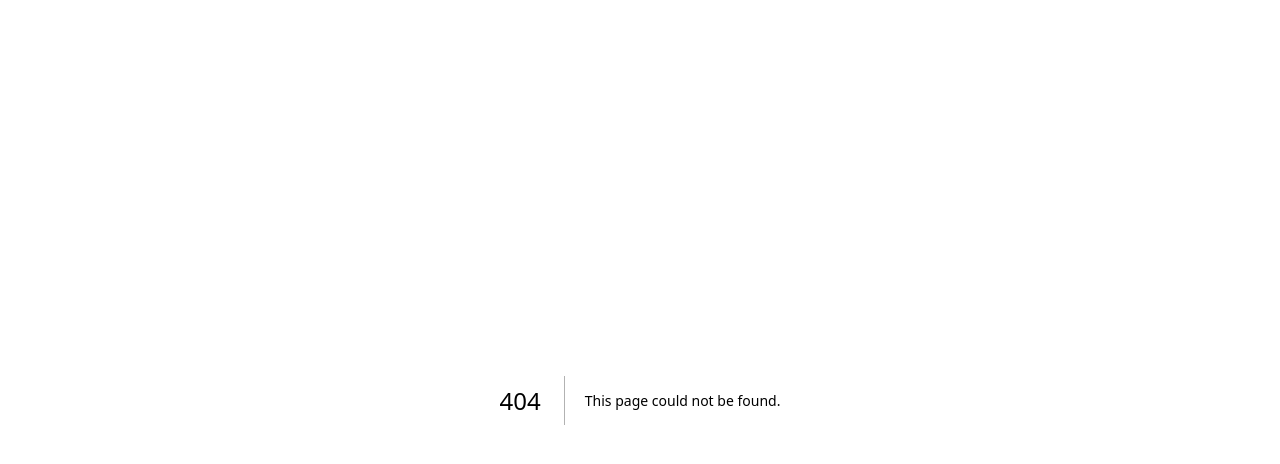
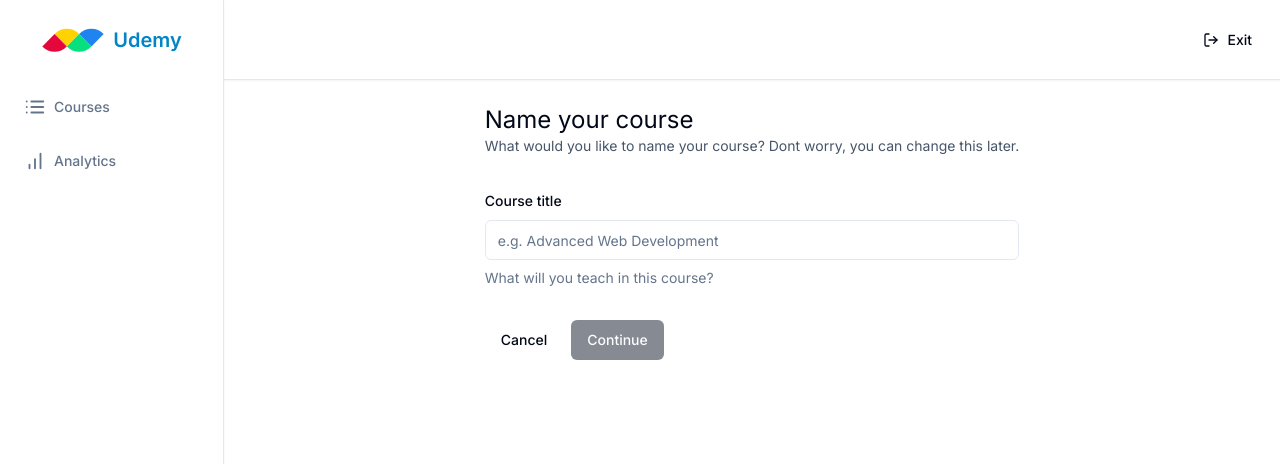
Before and after one commit to daniel-liemng/udemy_next_mux_stripe_prisma_supabase, a Next.js app: page /teacher/create in a window 1280 px wide. Before the commit this address had no page. Shown: the top 464 px of the page. Built offline with nearby package versions, Linux system fonts and the light colour scheme.

Commit message:
create course ui

```diff
--- a/app/(dashboard)/(routes)/teacher/courses/page.tsx
+++ b/app/(dashboard)/(routes)/teacher/courses/page.tsx
@@ -1,5 +1,14 @@
+import { Button } from '@/components/ui/button';
+import Link from 'next/link';
+
 const CoursesPage = () => {
-  return <div>CoursesPage</div>;
+  return (
+    <div className='p-6'>
+      <Link href='/teacher/create'>
+        <Button>New Course</Button>
+      </Link>
+    </div>
+  );
 };
 
 export default CoursesPage;
--- /dev/null
+++ b/app/(dashboard)/(routes)/teacher/create/page.tsx
@@ -0,0 +1,103 @@
+'use client';
+
+import * as z from 'zod';
+import axios from 'axios';
+import { zodResolver } from '@hookform/resolvers/zod';
+import { useForm } from 'react-hook-form';
+import { useRouter } from 'next/navigation';
+
+import { Button } from '@/components/ui/button';
+import {
+  Form,
+  FormControl,
+  FormDescription,
+  FormField,
+  FormItem,
+  FormLabel,
+  FormMessage,
+} from '@/components/ui/form';
+import { Input } from '@/components/ui/input';
+import Link from 'next/link';
+import { toast } from 'react-hot-toast';
+
+const formSchema = z.object({
+  title: z.string().min(1, {
+    message: 'Title is required.',
+  }),
+});
+
+const CreatePage = () => {
+  const router = useRouter();
+
+  const form = useForm<z.infer<typeof formSchema>>({
+    resolver: zodResolver(formSchema),
+    defaultValues: {
+      title: '',
+    },
+  });
+
+  const { isSubmitting, isValid } = form.formState;
+
+  const onSubmit = async (values: z.infer<typeof formSchema>) => {
+    try {
+      const { data } = await axios.post('/api/course', values);
+      toast.success('Course Created');
+      router.push(`/teacher/course/${data.id}`);
+    } catch (err) {
+      console.log(err);
+      toast.error('Something went wrong');
+    }
+  };
+
+  return (
+    <div className='max-w-5xl mx-auto flex md:items-center md:justify-center h-full p-6'>
+      <div>
+        <h1 className='text-2xl'>Name your course</h1>
+        <p className='text-sm text-slate-600'>
+          What would you like to name your course? Dont worry, you can change
+          this later.
+        </p>
+
+        <Form {...form}>
+          <form
+            onSubmit={form.handleSubmit(onSubmit)}
+            className='space-y-8 mt-8'
+          >
+            <FormField
+              control={form.control}
+              name='title'
+              render={({ field }) => (
+                <FormItem>
+                  <FormLabel>Course title</FormLabel>
+                  <FormControl>
+                    <Input
+                      placeholder='e.g. Advanced Web Development'
+                      {...field}
+                      disabled={isSubmitting}
+                    />
+                  </FormControl>
+                  <FormDescription>
+                    What will you teach in this course?
+                  </FormDescription>
+                  <FormMessage />
+                </FormItem>
+              )}
+            />
+            <div className='flex items-center gap-x-2'>
+              <Link href='/'>
+                <Button type='button' variant='ghost'>
+                  Cancel
+                </Button>
+              </Link>
+              <Button type='submit' disabled={!isValid || isSubmitting}>
+                Continue
+              </Button>
+            </div>
+          </form>
+        </Form>
+      </div>
+    </div>
+  );
+};
+
+export default CreatePage;
--- a/app/layout.tsx
+++ b/app/layout.tsx
@@ -2,6 +2,7 @@
 import type { Metadata } from 'next';
 import { Inter } from 'next/font/google';
 import { ClerkProvider } from '@clerk/nextjs';
+import ToasterProvider from '@/providers/ToasterProvider';
 
 const inter = Inter({ subsets: ['latin'] });
 
@@ -18,7 +19,10 @@
   return (
     <ClerkProvider>
       <html lang='en'>
-        <body className={inter.className}>{children}</body>
+        <body className={inter.className}>
+          <ToasterProvider />
+          {children}
+        </body>
       </html>
     </ClerkProvider>
   );
--- /dev/null
+++ b/components/ui/form.tsx
@@ -0,0 +1,176 @@
+import * as React from "react"
+import * as LabelPrimitive from "@radix-ui/react-label"
+import { Slot } from "@radix-ui/react-slot"
+import {
+  Controller,
+  ControllerProps,
+  FieldPath,
+  FieldValues,
+  FormProvider,
+  useFormContext,
+} from "react-hook-form"
+
+import { cn } from "@/lib/utils"
+import { Label } from "@/components/ui/label"
+
+const Form = FormProvider
+
+type FormFieldContextValue<
+  TFieldValues extends FieldValues = FieldValues,
+  TName extends FieldPath<TFieldValues> = FieldPath<TFieldValues>
+> = {
+  name: TName
+}
+
+const FormFieldContext = React.createContext<FormFieldContextValue>(
+  {} as FormFieldContextValue
+)
+
+const FormField = <
+  TFieldValues extends FieldValues = FieldValues,
+  TName extends FieldPath<TFieldValues> = FieldPath<TFieldValues>
+>({
+  ...props
+}: ControllerProps<TFieldValues, TName>) => {
+  return (
+    <FormFieldContext.Provider value={{ name: props.name }}>
+      <Controller {...props} />
+    </FormFieldContext.Provider>
+  )
+}
+
+const useFormField = () => {
+  const fieldContext = React.useContext(FormFieldContext)
+  const itemContext = React.useContext(FormItemContext)
+  const { getFieldState, formState } = useFormContext()
+
+  const fieldState = getFieldState(fieldContext.name, formState)
+
+  if (!fieldContext) {
+    throw new Error("useFormField should be used within <FormField>")
+  }
+
+  const { id } = itemContext
+
+  return {
+    id,
+    name: fieldContext.name,
+    formItemId: `${id}-form-item`,
+    formDescriptionId: `${id}-form-item-description`,
+    formMessageId: `${id}-form-item-message`,
+    ...fieldState,
+  }
+}
+
+type FormItemContextValue = {
+  id: string
+}
+
+const FormItemContext = React.createContext<FormItemContextValue>(
+  {} as FormItemContextValue
+)
+
+const FormItem = React.forwardRef<
+  HTMLDivElement,
+  React.HTMLAttributes<HTMLDivElement>
+>(({ className, ...props }, ref) => {
+  const id = React.useId()
+
+  return (
+    <FormItemContext.Provider value={{ id }}>
+      <div ref={ref} className={cn("space-y-2", className)} {...props} />
+    </FormItemContext.Provider>
+  )
+})
+FormItem.displayName = "FormItem"
+
+const FormLabel = React.forwardRef<
+  React.ElementRef<typeof LabelPrimitive.Root>,
+  React.ComponentPropsWithoutRef<typeof LabelPrimitive.Root>
+>(({ className, ...props }, ref) => {
+  const { error, formItemId } = useFormField()
+
+  return (
+    <Label
+      ref={ref}
+      className={cn(error && "text-destructive", className)}
+      htmlFor={formItemId}
+      {...props}
+    />
+  )
+})
+FormLabel.displayName = "FormLabel"
+
+const FormControl = React.forwardRef<
+  React.ElementRef<typeof Slot>,
+  React.ComponentPropsWithoutRef<typeof Slot>
+>(({ ...props }, ref) => {
+  const { error, formItemId, formDescriptionId, formMessageId } = useFormField()
+
+  return (
+    <Slot
+      ref={ref}
+      id={formItemId}
+      aria-describedby={
+        !error
+          ? `${formDescriptionId}`
+          : `${formDescriptionId} ${formMessageId}`
+      }
+      aria-invalid={!!error}
+      {...props}
+    />
+  )
+})
+FormControl.displayName = "FormControl"
+
+const FormDescription = React.forwardRef<
+  HTMLParagraphElement,
+  React.HTMLAttributes<HTMLParagraphElement>
+>(({ className, ...props }, ref) => {
+  const { formDescriptionId } = useFormField()
+
+  return (
+    <p
+      ref={ref}
+      id={formDescriptionId}
+      className={cn("text-sm text-muted-foreground", className)}
+      {...props}
+    />
+  )
+})
+FormDescription.displayName = "FormDescription"
+
+const FormMessage = React.forwardRef<
+  HTMLParagraphElement,
+  React.HTMLAttributes<HTMLParagraphElement>
+>(({ className, children, ...props }, ref) => {
+  const { error, formMessageId } = useFormField()
+  const body = error ? String(error?.message) : children
+
+  if (!body) {
+    return null
+  }
+
+  return (
+    <p
+      ref={ref}
+      id={formMessageId}
+      className={cn("text-sm font-medium text-destructive", className)}
+      {...props}
+    >
+      {body}
+    </p>
+  )
+})
+FormMessage.displayName = "FormMessage"
+
+export {
+  useFormField,
+  Form,
+  FormItem,
+  FormLabel,
+  FormControl,
+  FormDescription,
+  FormMessage,
+  FormField,
+}
--- /dev/null
+++ b/components/ui/input.tsx
@@ -0,0 +1,25 @@
+import * as React from "react"
+
+import { cn } from "@/lib/utils"
+
+export interface InputProps
+  extends React.InputHTMLAttributes<HTMLInputElement> {}
+
+const Input = React.forwardRef<HTMLInputElement, InputProps>(
+  ({ className, type, ...props }, ref) => {
+    return (
+      <input
+        type={type}
+        className={cn(
+          "flex h-10 w-full rounded-md border border-input bg-background px-3 py-2 text-sm ring-offset-background file:border-0 file:bg-transparent file:text-sm file:font-medium placeholder:text-muted-foreground focus-visible:outline-none focus-visible:ring-2 focus-visible:ring-ring focus-visible:ring-offset-2 disabled:cursor-not-allowed disabled:opacity-50",
+          className
+        )}
+        ref={ref}
+        {...props}
+      />
+    )
+  }
+)
+Input.displayName = "Input"
+
+export { Input }
--- /dev/null
+++ b/components/ui/label.tsx
@@ -0,0 +1,26 @@
+"use client"
+
+import * as React from "react"
+import * as LabelPrimitive from "@radix-ui/react-label"
+import { cva, type VariantProps } from "class-variance-authority"
+
+import { cn } from "@/lib/utils"
+
+const labelVariants = cva(
+  "text-sm font-medium leading-none peer-disabled:cursor-not-allowed peer-disabled:opacity-70"
+)
+
+const Label = React.forwardRef<
+  React.ElementRef<typeof LabelPrimitive.Root>,
+  React.ComponentPropsWithoutRef<typeof LabelPrimitive.Root> &
+    VariantProps<typeof labelVariants>
+>(({ className, ...props }, ref) => (
+  <LabelPrimitive.Root
+    ref={ref}
+    className={cn(labelVariants(), className)}
+    {...props}
+  />
+))
+Label.displayName = LabelPrimitive.Root.displayName
+
+export { Label }
--- /dev/null
+++ b/providers/ToasterProvider.tsx
@@ -0,0 +1,9 @@
+'use client';
+
+import { Toaster } from 'react-hot-toast';
+
+const ToasterProvider = () => {
+  return <Toaster />;
+};
+
+export default ToasterProvider;
```
Also changed, not shown: package.json (+7 -1 lines), 1 other file (tests, documents, lock files or other folders).
